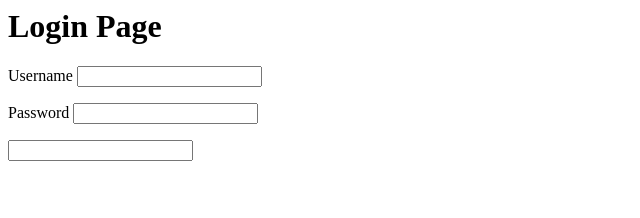
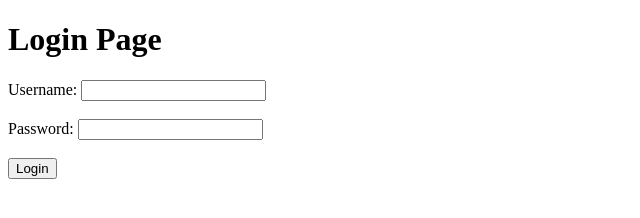
Before and after one commit to ashu-nair/login-page, a plain HTML site: page index.html in a window 1280 px wide. Shown: the whole page, without its empty margins (0-640 px from the left). Drawn offline with Linux system fonts and the light colour scheme.

Commit message:
add some

```diff
--- a/index.html
+++ b/index.html
@@ -1,8 +1,20 @@
-<h1>Login  Page</h1>
-<form>
-    Username <input text>
-</form>
-<form>
-    Password <input password>
-</form>
-<input button name="Login">
+<!DOCTYPE html>
+<html lang="en">
+<head>
+    <meta charset="UTF-8">
+    <meta name="viewport" content="width=device-width, initial-scale=1.0">
+    <title>Login Page</title>
+</head>
+<body>
+    <h1>Login Page</h1>
+    <form action="login_action.php" method="post">
+        <label for="username">Username:</label>
+        <input type="text" id="username" name="username" required>
+        <br><br>
+        <label for="password">Password:</label>
+        <input type="password" id="password" name="password" required>
+        <br><br>
+        <button type="submit">Login</button>
+    </form>
+</body>
+</html>
```
